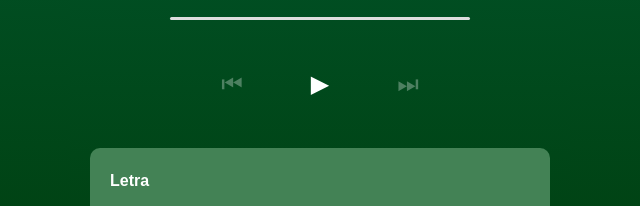
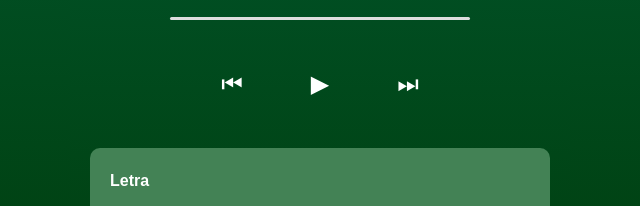
Before and after one commit to BernardoGrijoFontes/Pagina-Spotify, a plain HTML site: page index.html in a window 1280 px wide. Shown: the part 422-628 px from the top of the page, 320-960 px from the left. Drawn offline with Linux system fonts and the light colour scheme.

Commit message:
Opacidade dos botões corrigida

```diff
--- a/index.html
+++ b/index.html
@@ -17,9 +17,9 @@
                 <div class="preenchimento"></div>
             </div>
             <div class="players">
-                <button onclick="anterior()" class="icone opaco">⏮</button>
+                <button onclick="anterior()" class="icone">⏮</button>
                 <button onclick="tocarMusica()" class="icone" id="player">▶</button>
-                <button onclick="proxima()" class="icone opaco">⏭</button>
+                <button onclick="proxima()" class="icone">⏭</button>
                 <audio id="minhaMusica" src="velhaInfancia.mp3" preload="auto"></audio>
             </div>
             <div class="letra">
```
